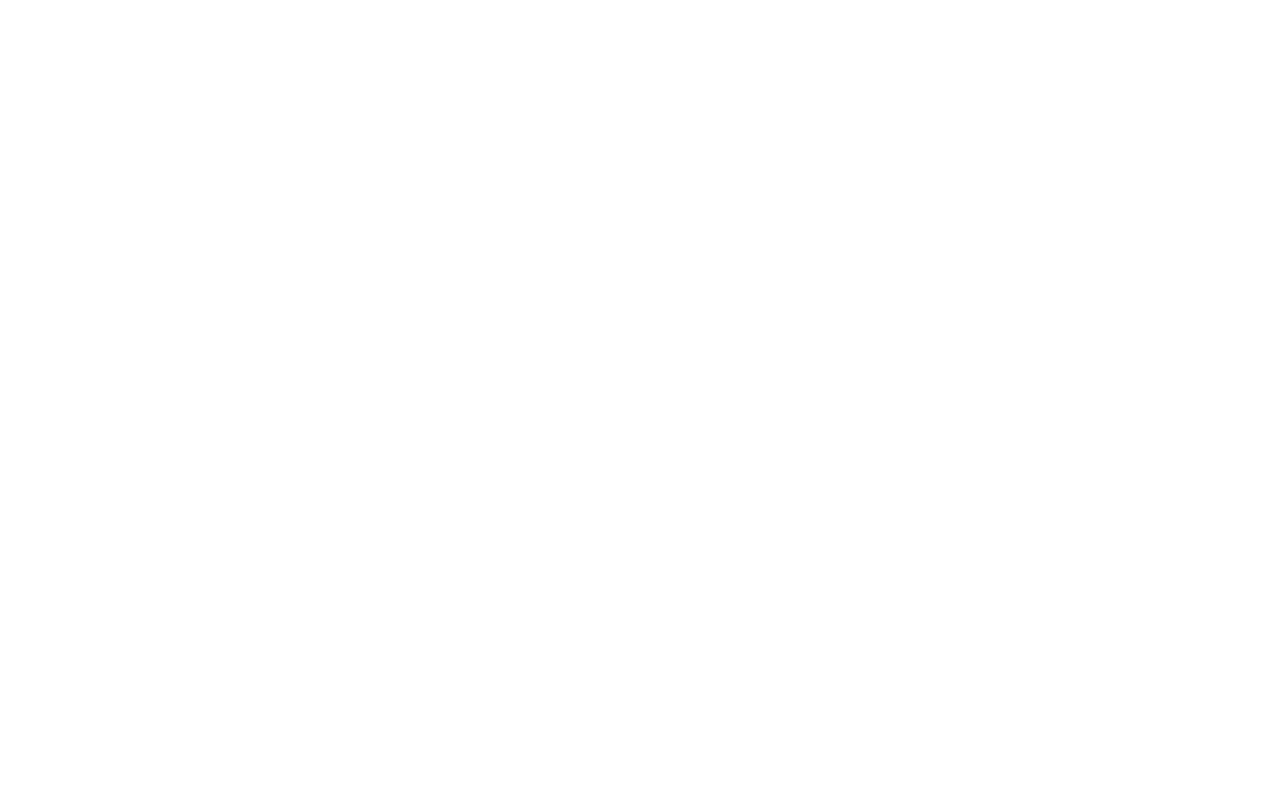
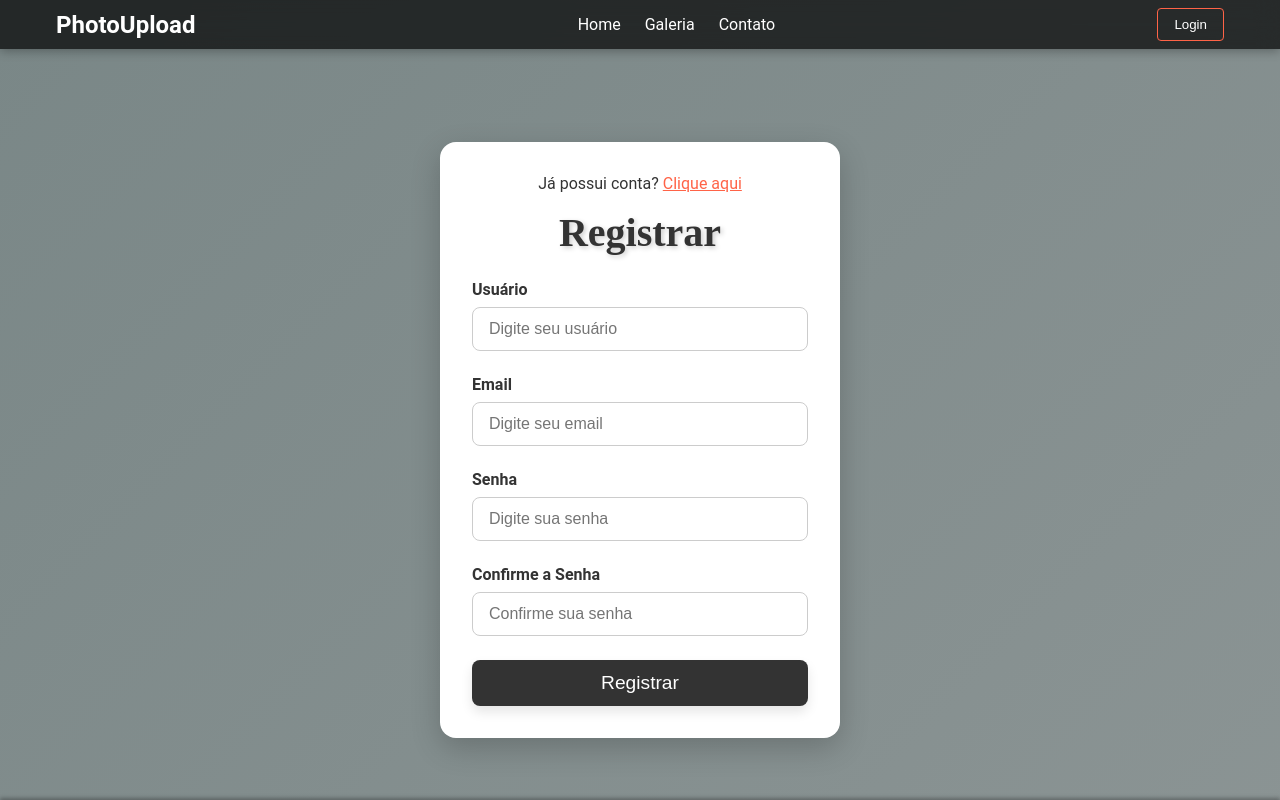
Before and after one commit to PedroMarquesN/five-app, a Vue app in the folder five-app/: page /register in a window 1280 px wide. Before the commit this address had no page. Shown: the top 800 px of the page. Built offline with nearby package versions, Linux system fonts and the light colour scheme.

Commit message:
Feat: add registration route and page; enhance login page with registration link and improve styling in various components

```diff
--- a/five-app/src/pages/Dashboard/ApproveUploads.vue
+++ b/five-app/src/pages/Dashboard/ApproveUploads.vue
@@ -8,14 +8,17 @@
             <th>Foto</th>
             <th>Título</th>
             <th>Data</th>
+            <th>Enviado por</th>
             <th>Ações</th>
           </tr>
         </thead>
         <tbody>
           <tr v-for="(upload, index) in uploads" :key="index">
-            <td><img :src="upload.photo" alt="Upload" class="upload-img" /></td>
+
+            <td><img :src="upload.image" alt="Upload" class="upload-img" /></td>
             <td>{{ upload.title }}</td>
             <td>{{ upload.date }}</td>
+            <td>{{ upload.user }}</td>
             <td>
               <button @click="approveUpload(index)">Aprovar</button>
               <button @click="rejectUpload(index)">Rejeitar</button>
@@ -30,23 +33,37 @@
   import { ref } from 'vue';
 
   const uploads = ref([
-    { photo: 'path-to-photo.jpg', title: 'Foto 1', date: '01/01/2022' },
-    { photo: 'path-to-photo.jpg', title: 'Foto 2', date: '01/02/2022' },
+    {
+      photo: 'product1.jpg',
+      title: 'Foto 1',
+      date: '01/01/2022',
+      user: 'João Silva',
+      image: new URL('../../assets/product1.jpg', import.meta.url).href
+    },
+    {
+      photo: 'product2.jpg',
+      title: 'Foto 2',
+      date: '01/02/2022',
+      user: 'Maria Souza',
+      image: new URL('../../assets/product2.jpg', import.meta.url).href
+    }
   ]);
 
   const approveUpload = (index) => {
 
+    console.log('Aprovado', uploads.value[index]);
   };
 
   const rejectUpload = (index) => {
 
+    console.log('Rejeitado', uploads.value[index]);
   };
   </script>
 
   <style scoped>
   .approve-uploads {
     padding: 2rem;
-    color: #fff;
+    color: #746767;
   }
 
   .approve-uploads h1 {
--- a/five-app/src/pages/Dashboard/Config.vue
+++ b/five-app/src/pages/Dashboard/Config.vue
@@ -63,6 +63,12 @@
     border: 1px solid #ddd;
     border-radius: 5px;
   }
+  input:focus,
+  textarea:focus {
+    outline: none;
+    border-color: #ff6347;
+    box-shadow: 0 0 5px rgba(255, 99, 71, 0.5);
+  }
 
   button {
     background-color: #ff6347;
--- a/five-app/src/pages/Dashboard/Profile.vue
+++ b/five-app/src/pages/Dashboard/Profile.vue
@@ -50,7 +50,7 @@
 
   .profile-info p {
     font-size: 1rem;
-    color: #ddd;
+    color: #776e6e;
   }
 
   button {
@@ -66,4 +66,6 @@
   button:hover {
     background-color: #e04e36;
   }
+
+
   </style>
--- a/five-app/src/pages/Dashboard/Uploads.vue
+++ b/five-app/src/pages/Dashboard/Uploads.vue
@@ -2,18 +2,34 @@
     <section class="upload-photos">
       <h1>Upload de Fotos</h1>
       <form @submit.prevent="uploadPhotos">
-        <div class="form-group">
-          <label for="photos">Selecione as Fotos</label>
-          <input type="file" id="photos" multiple @change="handlePhotoUpload" />
+        <div class="custom-uploader">
+          <input
+            type="file"
+            id="fileUpload"
+            class="file-input"
+            accept=".pdf,.doc,.docx,.jpg,.jpeg,.png"
+            @change="handleFileChange"
+          />
+          <label for="fileUpload" class="upload-label">
+            <q-icon name="cloud_upload" size="40px" />
+            <span>Arraste ou clique para enviar sua foto</span>
+          </label>
+
+          <div v-if="localData.cvFile" class="upload-feedback text-positive">
+            Arquivo selecionado: {{ localData.cvFile.name }}
+          </div>
         </div>
+
         <div class="form-group">
           <label for="title">Título</label>
           <input type="text" id="title" v-model="title" placeholder="Digite o título" />
         </div>
+
         <div class="form-group">
           <label for="description">Descrição</label>
           <textarea id="description" v-model="description" placeholder="Digite a descrição"></textarea>
         </div>
+
         <button type="submit">Enviar Fotos</button>
       </form>
     </section>
@@ -25,9 +41,12 @@
   const photos = ref([]);
   const title = ref('');
   const description = ref('');
+  const localData = ref({
+    cvFile: null,
+  });
 
-  const handlePhotoUpload = (event) => {
-    photos.value = event.target.files;
+  const handleFileChange = (event) => {
+    localData.value.cvFile = event.target.files[0];
   };
 
   const uploadPhotos = () => {
@@ -36,6 +55,27 @@
   </script>
 
   <style scoped>
+  .custom-uploader {
+    position: relative;
+    display: flex;
+    flex-direction: column;
+    align-items: center;
+    justify-content: center;
+    background: linear-gradient(to bottom, #f0f4f8, #f6f8fb);
+    border-radius: 12px;
+    padding: 40px;
+    width: 100%;
+    max-width: 500px;
+    margin-bottom: 25px;
+    box-shadow: 0 4px 15px rgba(0, 0, 0, 0.1);
+    border: 1px dashed rgba(255, 99, 71, 0.6);
+    transition: all 0.3s ease;
+  }
+
+  .custom-uploader:hover {
+    box-shadow: 0 8px 20px rgba(255, 99, 71, 0.2);
+  }
+
   .upload-photos {
     padding: 2rem;
     color: #fff;
@@ -69,6 +109,13 @@
     min-height: 100px;
   }
 
+  input:focus,
+textarea:focus {
+  outline: none;
+  border-color: #ff6347;
+  box-shadow: 0 0 5px rgba(255, 99, 71, 0.5);
+}
+
   button {
     background-color: #ff6347;
     color: #fff;
@@ -76,9 +123,51 @@
     border: none;
     border-radius: 5px;
     cursor: pointer;
+    transition: background-color 0.3s ease;
   }
 
   button:hover {
     background-color: #e04e36;
   }
+
+  .upload-feedback {
+    margin-top: 10px;
+    font-size: 1rem;
+    font-weight: 600;
+    color: #a15d1c;
+    background-color: rgba(199, 153, 53, 0.1);
+    border: 1px solid #c56e3b;
+    border-radius: 8px;
+    padding: 10px 15px;
+    text-align: center;
+    box-shadow: 0 2px 4px rgba(0, 0, 0, 0.1);
+  }
+
+
+  .file-input {
+    display: none;
+  }
+
+
+  .upload-label {
+    display: flex;
+    align-items: center;
+    justify-content: center;
+    cursor: pointer;
+    background-color: #ff6347;
+    padding: 15px;
+    border-radius: 8px;
+    color: white;
+    font-size: 1rem;
+    font-weight: bold;
+    transition: background-color 0.3s ease;
+  }
+
+  .upload-label:hover {
+    background-color: #e04e36;
+  }
+
+  .upload-label span {
+    margin-left: 10px;
+  }
   </style>
--- a/five-app/src/pages/Login.vue
+++ b/five-app/src/pages/Login.vue
@@ -1,7 +1,8 @@
 <script setup>
 import { ref } from 'vue';
+import { useRouter } from 'vue-router';
 
-
+const router = useRouter();
 const username = ref('');
 const password = ref('');
 
@@ -10,11 +11,17 @@
   console.log('Usuário:', username.value);
   console.log('Senha:', password.value);
 };
+const navigateToRegister = () => {
+  router.push('/register');
+};
 </script>
 
 <template>
     <div class="login-container">
       <div class="login-card">
+        <div class="register-link">
+          <span>Não possui conta? <a @click="navigateToRegister">Clique aqui</a></span>
+        </div>
 
         <div class="login-title">Login</div>
 
@@ -81,7 +88,22 @@
       background-position: 0% 50%;
     }
   }
+  .register-link {
+    text-align: center;
+    margin-bottom: 1rem;
+    font-size: 1rem;
+    color: #333;
+  }
 
+  .register-link a {
+    color: #ff6347;
+    cursor: pointer;
+    text-decoration: underline;
+  }
+
+  .register-link a:hover {
+    color: #8f220f;
+  }
 
   .login-card {
     background-color: #fff;
--- /dev/null
+++ b/five-app/src/pages/Register.vue
@@ -0,0 +1,190 @@
+<script setup>
+import { ref } from 'vue';
+import { useRouter } from 'vue-router';
+
+const username = ref('');
+const email = ref('');
+const password = ref('');
+const confirmPassword = ref('');
+const router = useRouter();
+
+const handleSubmit = () => {
+    if (password.value !== confirmPassword.value) {
+        alert('As senhas não coincidem');
+        return;
+    }
+    console.log('Usuário:', username.value);
+    console.log('Email:', email.value);
+    console.log('Senha:', password.value);
+
+};
+
+const navigateToLogin = () => {
+    router.push('/login');
+};
+</script>
+
+<template>
+    <div class="register-container">
+        <div class="register-card">
+            <div class="login-link">
+                <span>Já possui conta? <a @click="navigateToLogin">Clique aqui</a></span>
+            </div>
+            <div class="register-title">Registrar</div>
+            <form @submit.prevent="handleSubmit">
+                <div class="input-group">
+                    <label for="username" class="input-label">Usuário</label>
+                    <input type="text" id="username" v-model="username" placeholder="Digite seu usuário" required
+                        class="input-field" />
+                </div>
+                <div class="input-group">
+                    <label for="email" class="input-label">Email</label>
+                    <input type="email" id="email" v-model="email" placeholder="Digite seu email" required
+                        class="input-field" />
+                </div>
+                <div class="input-group">
+                    <label for="password" class="input-label">Senha</label>
+                    <input type="password" id="password" v-model="password" placeholder="Digite sua senha" required
+                        class="input-field" />
+                </div>
+                <div class="input-group">
+                    <label for="confirmPassword" class="input-label">Confirme a Senha</label>
+                    <input type="password" id="confirmPassword" v-model="confirmPassword"
+                        placeholder="Confirme sua senha" required class="input-field" />
+                </div>
+                <div class="text-center">
+                    <button type="submit" class="register-button">Registrar</button>
+                </div>
+            </form>
+        </div>
+    </div>
+</template>
+
+<style scoped>
+.register-container {
+    padding-top: 80px;
+    overflow: auto;
+    display: flex;
+    justify-content: center;
+    align-items: center;
+    min-height: 100vh;
+    background: linear-gradient(135deg, #6e7e7e, #b0b0b0);
+    background-size: 400% 400%;
+    animation: gradientAnimation 6s ease infinite;
+}
+
+@keyframes gradientAnimation {
+    0% {
+        background-position: 0% 50%;
+    }
+
+    50% {
+        background-position: 100% 50%;
+    }
+
+    100% {
+        background-position: 0% 50%;
+    }
+}
+
+.register-card {
+    background-color: #fff;
+    border-radius: 16px;
+    padding: 2rem;
+    width: 100%;
+    max-width: 400px;
+    box-shadow: 0 10px 30px rgba(0, 0, 0, 0.2);
+    animation: fadeIn 1s ease-out;
+}
+
+@keyframes fadeIn {
+    0% {
+        opacity: 0;
+        transform: translateY(-80px);
+    }
+
+    100% {
+        opacity: 1;
+        transform: translateY(0);
+    }
+}
+
+.login-link {
+    text-align: center;
+    margin-bottom: 1rem;
+    font-size: 1rem;
+    color: #333;
+}
+
+.login-link a {
+    color: #ff6347;
+    cursor: pointer;
+    text-decoration: underline;
+}
+
+.login-link a:hover {
+    color: #8f220f;
+}
+
+.register-title {
+    font-family: 'Times New Roman', serif;
+    font-size: 2.5rem;
+    font-weight: bold;
+    color: #333;
+    text-align: center;
+    margin-bottom: 1.5rem;
+    text-shadow: 2px 2px 5px rgba(0, 0, 0, 0.2);
+}
+
+.input-group {
+    margin-bottom: 1.5rem;
+}
+
+.input-field {
+    width: 100%;
+    padding: 12px 16px;
+    margin-top: 8px;
+    border: 1px solid #ccc;
+    border-radius: 8px;
+    font-size: 1rem;
+    box-sizing: border-box;
+}
+
+.input-field:focus {
+    outline: none;
+    border-color: #333;
+    box-shadow: 0 0 5px rgba(0, 0, 0, 0.2);
+}
+
+.input-label {
+    font-size: 1rem;
+    color: #333;
+    font-weight: bold;
+}
+
+.register-button {
+    width: 100%;
+    padding: 12px 16px;
+    font-size: 1.2rem;
+    background-color: #333;
+    border: none;
+    color: #fff;
+    border-radius: 8px;
+    cursor: pointer;
+    box-shadow: 0 6px 12px rgba(0, 0, 0, 0.1);
+}
+
+.register-button:hover {
+    background-color: #444;
+    box-shadow: 0 8px 16px rgba(0, 0, 0, 0.2);
+}
+
+.register-button:focus {
+    outline: none;
+    box-shadow: 0 0 8px rgba(0, 0, 0, 0.3);
+}
+
+.text-center {
+    text-align: center;
+}
+</style>
--- a/five-app/src/router/router.ts
+++ b/five-app/src/router/router.ts
@@ -11,6 +11,11 @@
         component: () => import('../pages/Login.vue'),
         name: 'login'
       },
+      {
+        path: '/register',
+        component: () => import('../pages/Register.vue'),
+        name: 'register'
+      }
     ]
   },
   {
```
Also changed, not shown: five-app/src/pages/Dashboard/UploadsPage.vue (deleted).
